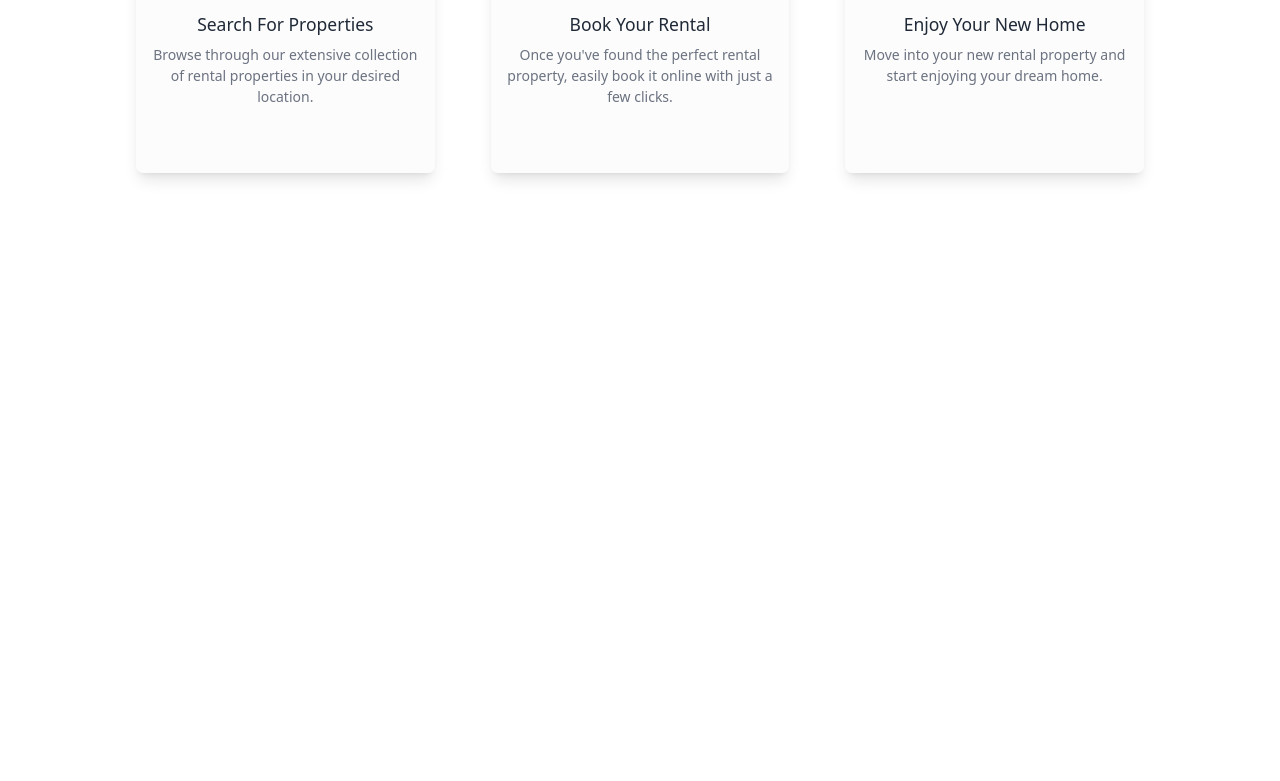
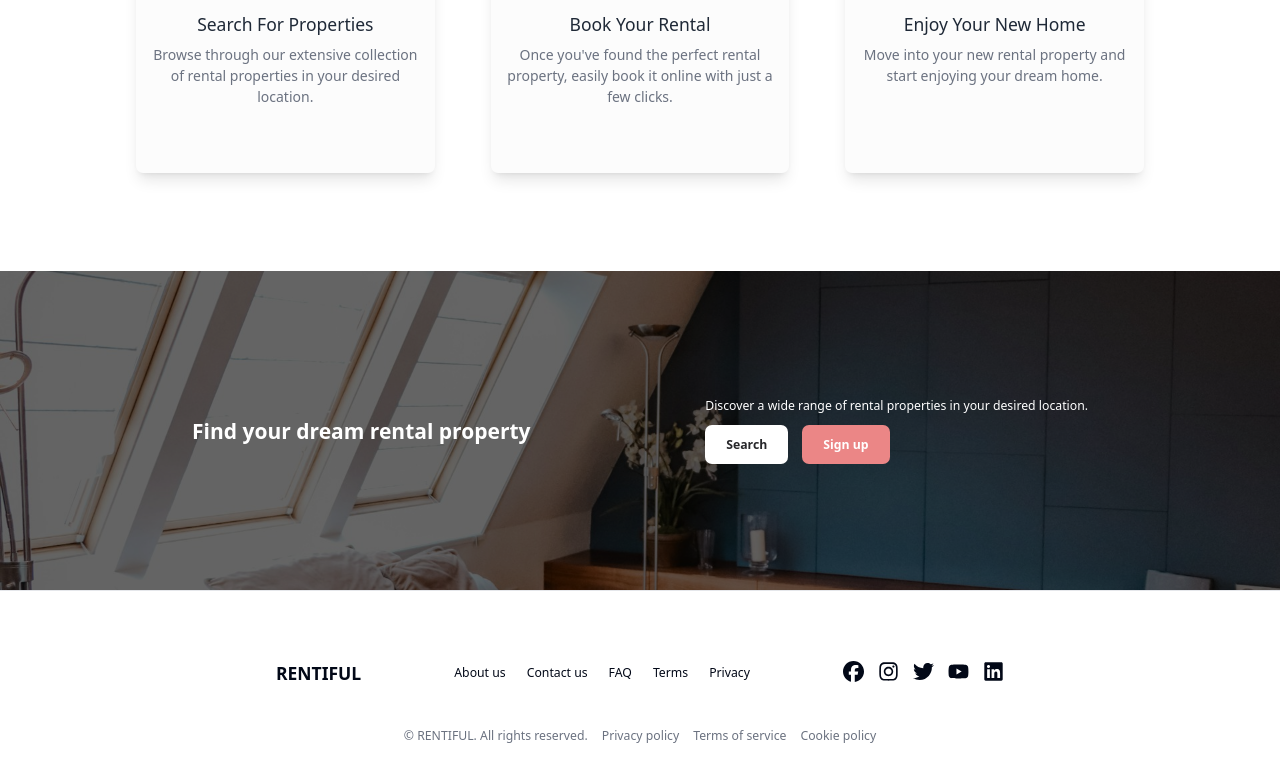
Before and after one commit to kdeano/rentiful, a Next.js app in the folder client/: page /landing in a window 1280 px wide. Shown: the part 1779-2560 px from the top of the page. Before the commit the page ends 2050 px from the top, so only its background shows below. Built offline with nearby package versions, Linux system fonts and the light colour scheme; no server answers.

Commit message:
feat: landing page frontend

```diff
--- /dev/null
+++ b/client/src/app/(nondashboard)/landing/cta.tsx
@@ -0,0 +1,58 @@
+"use client";
+
+import { motion } from "framer-motion";
+import Image from "next/image";
+import Link from "next/link";
+import React from "react";
+
+const CallToAction = () => {
+  return (
+    <div className="relative py-24">
+      <Image
+        src="/landing-call-to-action.jpg"
+        alt="Rentiful search section"
+        fill
+        className="object-cover object-center"
+      />
+      <div className="absolute inset-0 bg-black/60" />
+      <motion.div
+        initial={{ opacity: 0, y: 20 }}
+        transition={{ duration: 0.5 }}
+        whileInView={{ opacity: 1, y: 0 }}
+        viewport={{ once: true }}
+        className="relative max-w-4xl xl:max-w-6xl mx-auto px-6 sm:px-8 lg:px-12 xl:px-16 py-12"
+      >
+        <div className="flex flex-col md:flex-row justify-between items-center">
+          <div className="mb-6 md:mb-0 md:mr-10">
+            <h2 className="text-2xl font-bold text-white">
+              Find your dream rental property
+            </h2>
+          </div>
+          <div>
+            <p className="text-white mb-3">
+              Discover a wide range of rental properties in your desired
+              location.
+            </p>
+            <div className="flex justify-center md:justify-start gap-4">
+              <button
+                onClick={() => window.scrollTo({ top: 0, behavior: "smooth" })}
+                className="inline-block text-primary-700 bg-white rounded-lg px-6 py-3 font-semibold hover:bg-primary-500 hover:text-primary-50"
+              >
+                Search
+              </button>
+              <Link
+                href="/signup"
+                className="inline-block text-white bg-secondary-500 rounded-lg px-6 py-3 font-semibold hover:bg-secondary-600"
+                scroll={false}
+              >
+                Sign up
+              </Link>
+            </div>
+          </div>
+        </div>
+      </motion.div>
+    </div>
+  );
+};
+
+export default CallToAction;
--- /dev/null
+++ b/client/src/app/(nondashboard)/landing/footer.tsx
@@ -0,0 +1,90 @@
+import Link from "next/link";
+import React from "react";
+import { FontAwesomeIcon } from "@fortawesome/react-fontawesome";
+import {
+  faFacebook,
+  faInstagram,
+  faTwitter,
+  faLinkedin,
+  faYoutube,
+} from "@fortawesome/free-brands-svg-icons";
+
+const Footer = () => {
+  return (
+    <footer className="border-t border-gray-200 py-20">
+      <div className="max-w-4xl mx-auto px-6 sm:px-8">
+        <div className="flex flex-col md:flex-row justify-between items-center">
+          <div className="mb-4">
+            <Link href="/" className="text-xl font-bold" scroll={false}>
+              RENTIFUL
+            </Link>
+          </div>
+          <nav className="mb-4">
+            <ul className="flex space-x-6">
+              <li>
+                <Link href="/about">About us</Link>
+              </li>
+              <li>
+                <Link href="/contact">Contact us</Link>
+              </li>
+              <li>
+                <Link href="/faq">FAQ</Link>
+              </li>
+              <li>
+                <Link href="/terms">Terms</Link>
+              </li>
+              <li>
+                <Link href="/privacy">Privacy</Link>
+              </li>
+            </ul>
+          </nav>
+          <div className="flex space-x-4 mb-4">
+            <a
+              href="https://www.facebook.com/rentiful"
+              aria-label="Facebook"
+              className="hover:text-primary-600"
+            >
+              <FontAwesomeIcon icon={faFacebook} className="h-6 w-6" />
+            </a>
+            <a
+              href="https://www.instagram.com/rentiful"
+              aria-label="Instagram"
+              className="hover:text-primary-600"
+            >
+              <FontAwesomeIcon icon={faInstagram} className="h-6 w-6" />
+            </a>
+            <a
+              href="https://www.twitter.com/rentiful"
+              aria-label="Twitter"
+              className="hover:text-primary-600"
+            >
+              <FontAwesomeIcon icon={faTwitter} className="h-6 w-6" />
+            </a>
+            <a
+              href="https://www.youtube.com/rentiful"
+              aria-label="Youtube"
+              className="hover:text-primary-600"
+            >
+              <FontAwesomeIcon icon={faYoutube} className="h-6 w-6" />
+            </a>
+            <a
+              href="https://www.linkedin.com/rentiful"
+              aria-label="Linkedin"
+              className="hover:text-primary-600"
+            >
+              <FontAwesomeIcon icon={faLinkedin} className="h-6 w-6" />
+            </a>
+          </div>
+        </div>
+        <div className="mt-8 text-center text-sm text-gray-500 flex justify-center space-x-4">
+          <span>&copy; RENTIFUL. All rights reserved.</span>
+          <Link href="/privacy">Privacy policy</Link>
+          <Link href="/terms">Terms of service</Link>
+          <Link href="/cookies">Cookie policy</Link>
+        </div>
+      </div>
+    </footer>
+  );
+};
+
+export default Footer;
--- a/client/src/app/(nondashboard)/landing/page.tsx
+++ b/client/src/app/(nondashboard)/landing/page.tsx
@@ -2,6 +2,8 @@
 import Hero from "./hero";
 import Features from "./features";
 import Discover from "./discover";
+import CallToAction from "./cta";
+import Footer from "./footer";
 
 const Landing = () => {
   return (
@@ -9,6 +11,8 @@
       <Hero />
       <Features />
       <Discover />
+      <CallToAction />
+      <Footer />
     </div>
   );
 };
```
